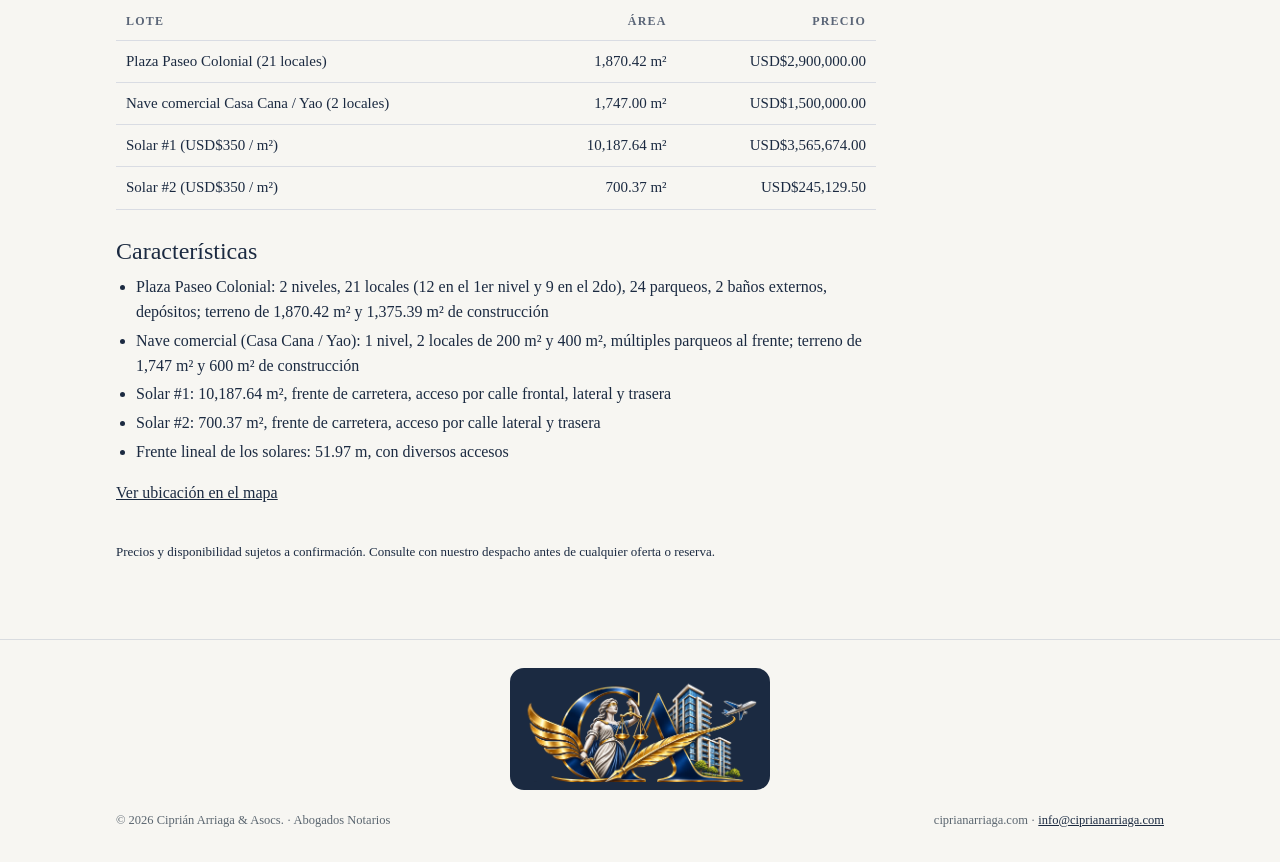
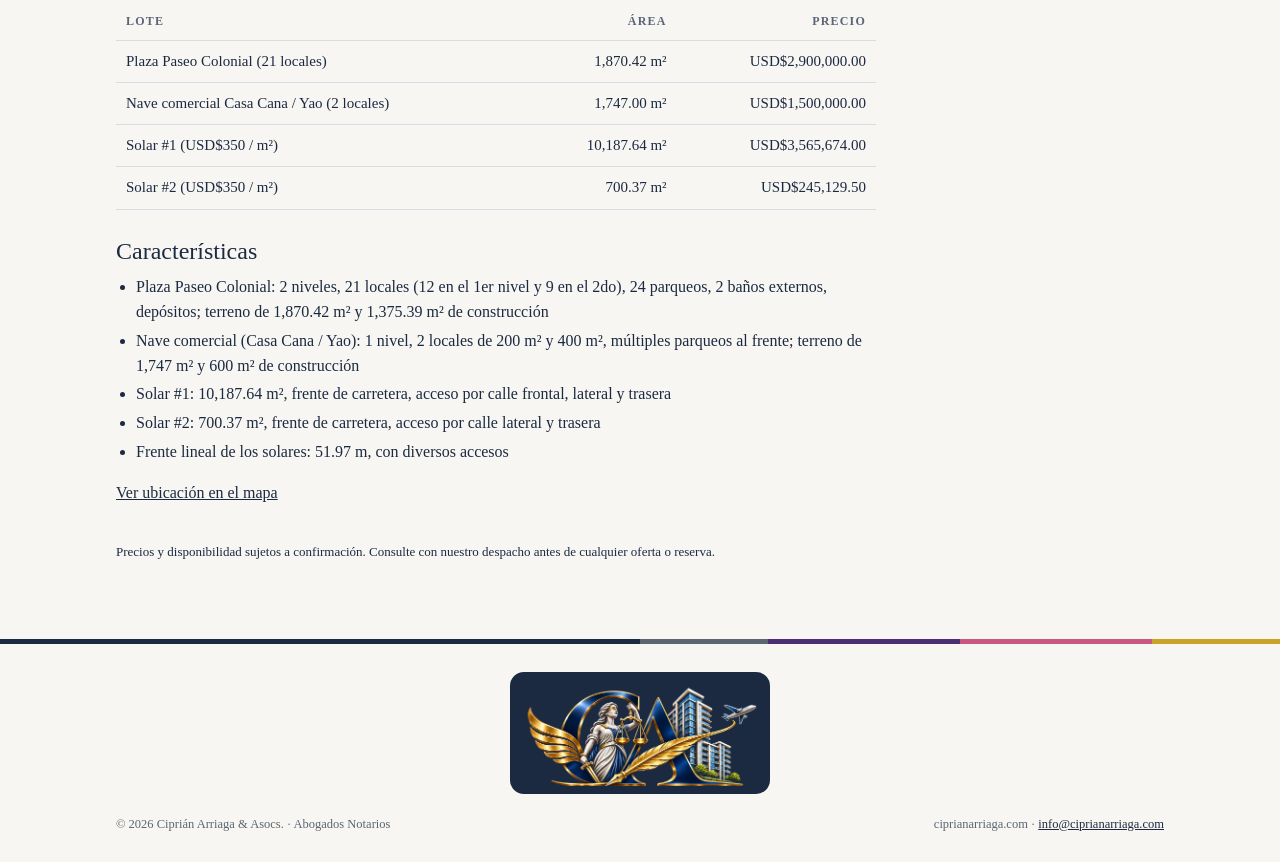
Before and after one commit to stalinciprian-bit/ciprianarriaga, a plain HTML site: page catinm/40/index.html in a window 1280 px wide. Shown: the part 1003-1865 px from the top of the page. Drawn offline with Linux system fonts and the light colour scheme.

Commit message:
Franja de color también en el pie de página
Co-Authored-By: Claude Sonnet 5.5 <noreply@anthropic.com>
Claude-Session: https://claude.ai/code/session_01D7FwVi7uE465AKV8PSvQqD

```diff
--- a/catinm/40/index.html
+++ b/catinm/40/index.html
@@ -109,6 +109,7 @@ nav{gap:4px 18px;width:100%}nav a{font-size:15px;padding:6px 0}
 .seg{border-radius:8px;overflow:hidden}
 .seg button{border-radius:0}
 .tag,.ej{border-radius:6px}
+footer{border-top:5px solid transparent;border-image:linear-gradient(90deg,#1B2A41 0 50%,#5B6670 50% 60%,#4B2E6F 60% 75%,#C9577F 75% 90%,#C9A227 90% 100%) 1 0 0 0}
 
 .crumb{padding-block:22px 0;font-size:14px;color:var(--muted)}
 .crumb a{color:var(--plum)}
```
Also changed, not shown: catinm/41/index.html (+1 -0 lines), catinm/42/index.html (+1 -0 lines), catinm/43/index.html (+1 -0 lines), catinm/53/index.html (+1 -0 lines), catinm/54/index.html (+1 -0 lines), catinm/55/index.html (+1 -0 lines), catinm/56/index.html (+1 -0 lines), catinm/57/index.html (+1 -0 lines), catinm/index.html (+1 -0 lines), index.html (+1 -0 lines).
